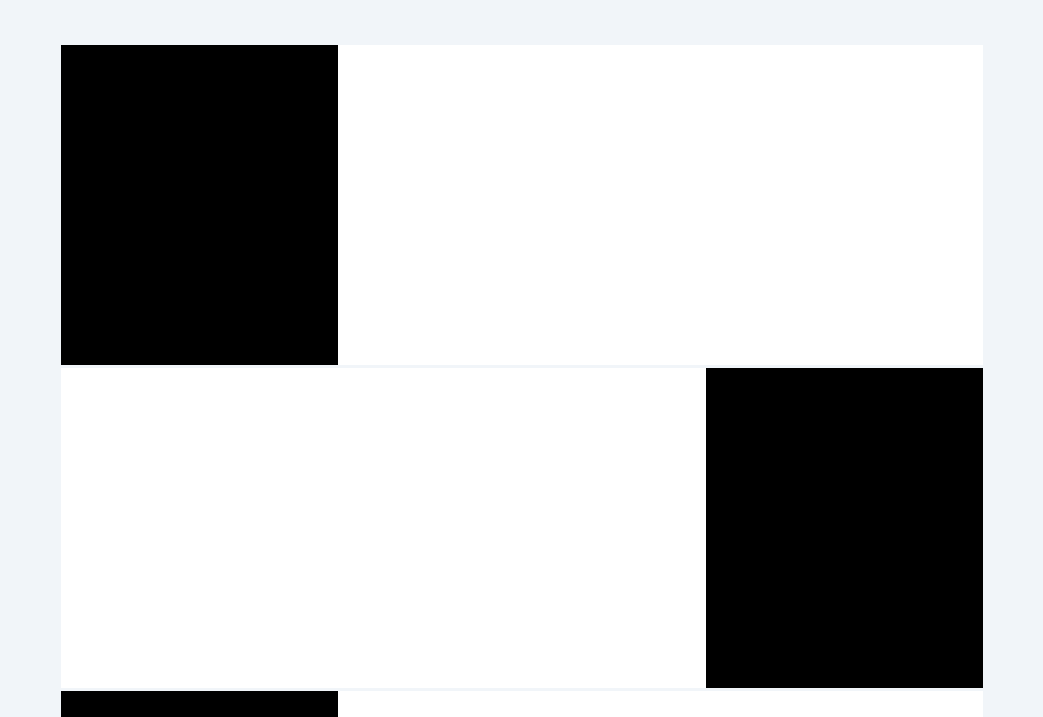
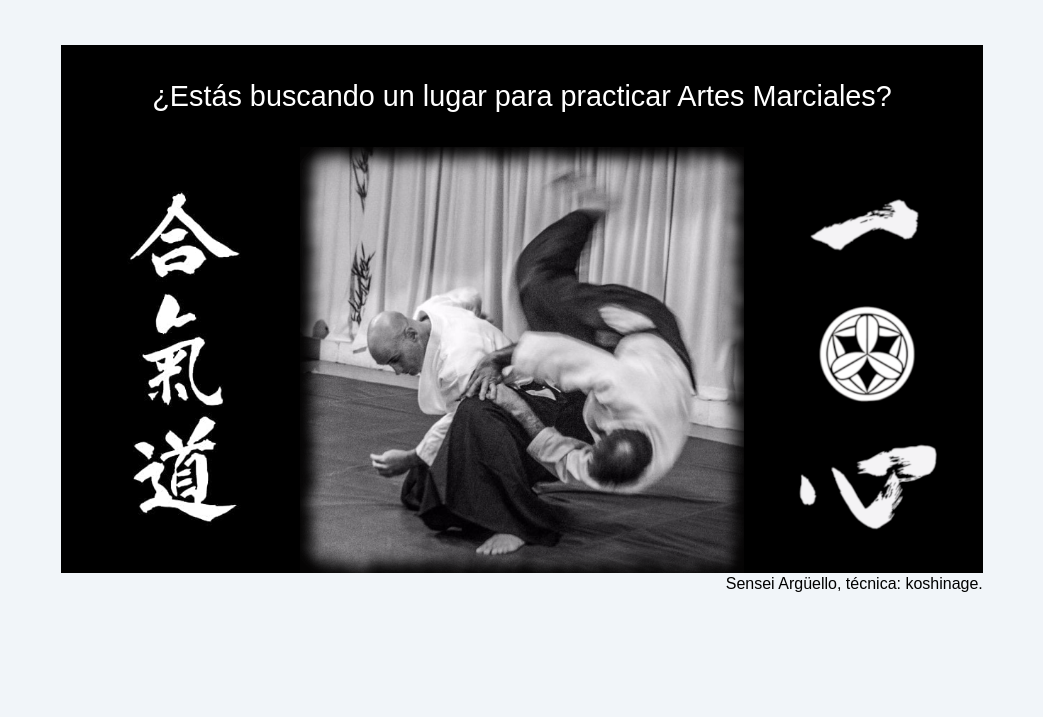
Before and after one commit to k0lst0m13r/aiki-katsu, an Astro site: page / in a window 1280 px wide. Shown: the part 282-999 px from the top of the page, without its empty margins (118-1161 px from the left). Built offline with nearby package versions, Linux system fonts and the light colour scheme; Astro itself is replaced by a stand-in of ours.

Commit message:
modificando home

```diff
--- a/src/components/Navigation.astro
+++ b/src/components/Navigation.astro
@@ -2,5 +2,6 @@
     <a href="/">Home</a>
     <a href="/about/">Nuestro Dojo</a>
     <a href="/horarios/">Horarios</a>
-    <a href="/instructores/">instructores</a>
+    <a href="/faq/">FAQ</a>
+
 </div>
--- a/src/pages/about.astro
+++ b/src/pages/about.astro
@@ -1,11 +1,11 @@
 ---
 const pageTitle = "SOBRE Katsumoto Dojo";
 import Base from '../layouts/Base.astro';
+import Instructor from "../components/Instructor.astro";
+
 ---
 
 <Base pageTitle={pageTitle}>
 	<h1>NUESTRO DOJO</h1>
-    <p>info y detalles del dojo</p>
-    <p>detalle de las demás disciplinas</p>
-    <p>link a <a href="/horarios/">horarios</a></p>
+    <Instructor />
 </Base>
--- a/src/pages/index.astro
+++ b/src/pages/index.astro
@@ -2,34 +2,14 @@
 import Base from '../layouts/Base.astro';
 const pageTitle = "AIKIDO Katsumoto Dojo";
 import principal from '../assets/principal.png';
+import osensei from '../assets/osensei.png'
 ---
 <Base pageTitle={pageTitle}>
 
   <article class="home">
-    <div class="home-articulo">
-      <div class="cita">
-
-      </div>
-      <div class="articulo">
-
-      </div>
-    </div>
-    <div class="home-articulo">
-      <div class="articulo">
-
-      </div>
-      <div class="cita">
-
-      </div>
-    </div>
-    <div class="home-articulo">
-      <div class="cita">
-
-      </div>
-      <div class="articulo">
-
-      </div>
-    </div>
+     <div class="articulo">
+        <p>¿Estás buscando un lugar para practicar Artes Marciales?</p>
+     </div>
   </article>
 
 
--- a/src/styles/global.css
+++ b/src/styles/global.css
@@ -86,22 +86,15 @@ header img {
   margin-top: 3rem;
 }
 
-.home-articulo {
-  width: 100%;
-  height: 20rem;
-  display: inline-flex;
-}
-
-.cita {
-  width: 30%;
-  height: auto;
-  background-color: black;
-}
 
 .articulo {
-  width: 70%;
+  color: white;
+  width: 100%;
   height: auto;
-  background-color: white;
+  text-align: center;
+  background-color: black;
+  padding: 0.5rem 0;
+  font-size: 1.8rem;
 }
 
 .principal {
@@ -111,7 +104,6 @@ header img {
 
 .principal img{
   width: 100%;
-  margin-top: 1rem;
 }
 
 /* ------INSTRUCTORES----- */
```
Also changed, not shown: src/pages/faq.astro (added, +9 -0 lines), src/pages/instructores.astro (deleted, +0 -12 lines), src/assets/osensei.jpeg (added), src/assets/osensei.png (added).
